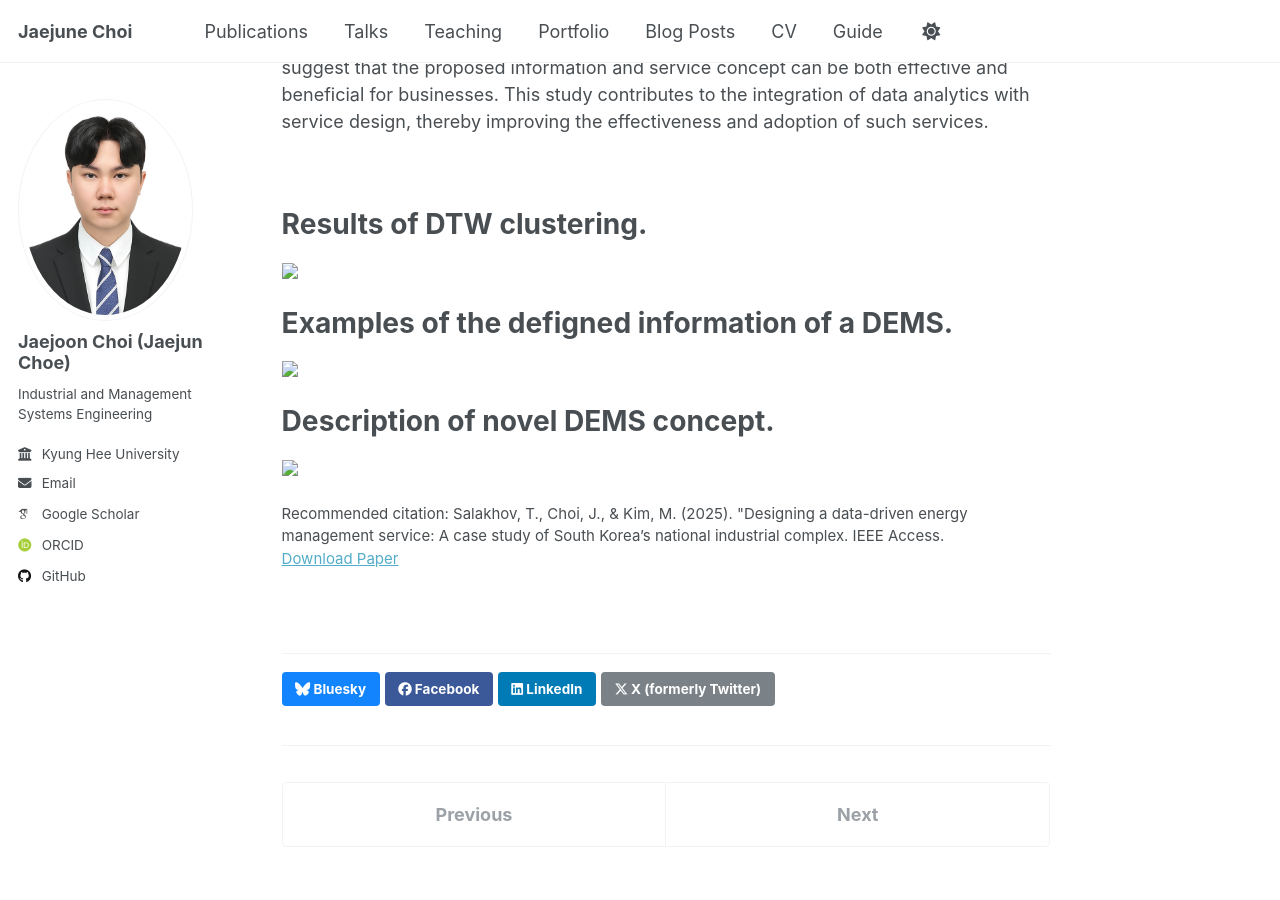
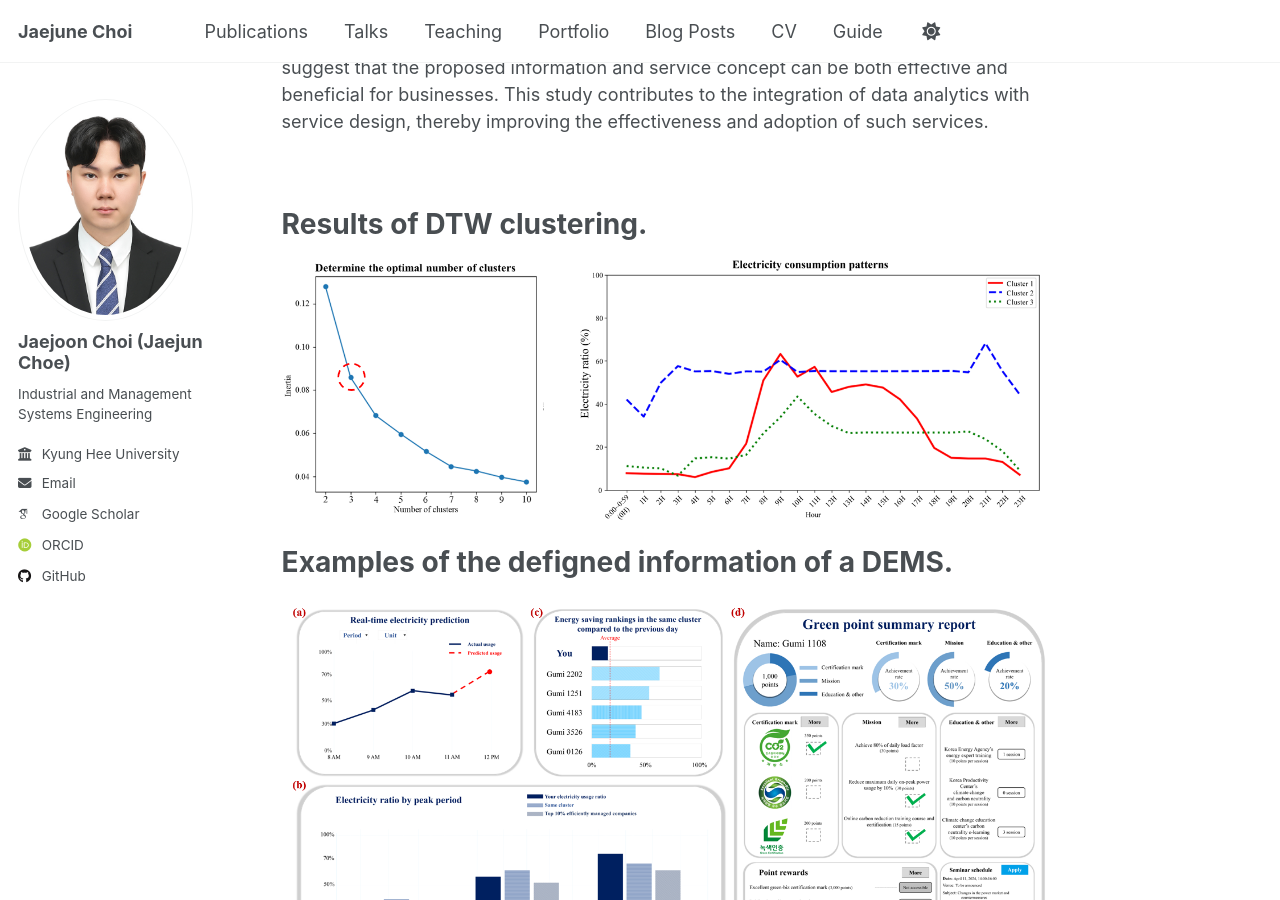
Before and after one commit to jaejunchoe/jaejunchoe.github.io, a Jekyll site: the page built from _publications/2025-01-02-paper-1.md, in a window 1280 px wide and 900 px high, scrolled down 461 px. Built offline with Jekyll 4.4.1, drawn with Linux system fonts in a browser that asks for light colours; some web fonts are replaced.

Commit message:
initial commit

```diff
--- a/_publications/2025-01-02-paper-1.md
+++ b/_publications/2025-01-02-paper-1.md
@@ -11,17 +11,19 @@ paperurl: 'https://ieeexplore.ieee.org/abstract/document/10820349'
 citation: 'Salakhov, T., Choi, J., & Kim, M. (2025). &quot;Designing a data-driven energy management service: A case study of South Korea’s national industrial complex. IEEE Access.'
 ---
 
+
 # Abstract
 Big data plays a crucial role in energy management services by providing valuable insights to customers. However, data analytics alone cannot create value, and it is essential to effectively transform and integrate these data into energy-management services. Although numerous studies have focused on developing data-driven architectures or platforms to manage energy efficiency, few have addressed the design process of data-driven energy management services. To fill this research gap, we conducted a case study to design a novel service concept aimed at improving the energy efficiency of companies within a national industrial complex based on an analysis of electricity consumption data. Finally, our findings, supported by interviews with a small company within the complex, suggest that the proposed information and service concept can be both effective and beneficial for businesses. This study contributes to the integration of data analytics with service design, thereby improving the effectiveness and adoption of such services.
 
 <br/>
 
 # Results of DTW clustering.
-<img src='images/논문1/f1.png'>
+<img src='/images/논문1/f1.png'>
 
 
 # Examples of the defigned information of a DEMS.
-<img src='images/논문1/f2.png'>
+<img src='/images/논문1/f2.png'>
+
 
 # Description of novel DEMS concept.
-<img src='images/논문1/f3.png'>
+<img src='/images/논문1/f3.png'>
```
